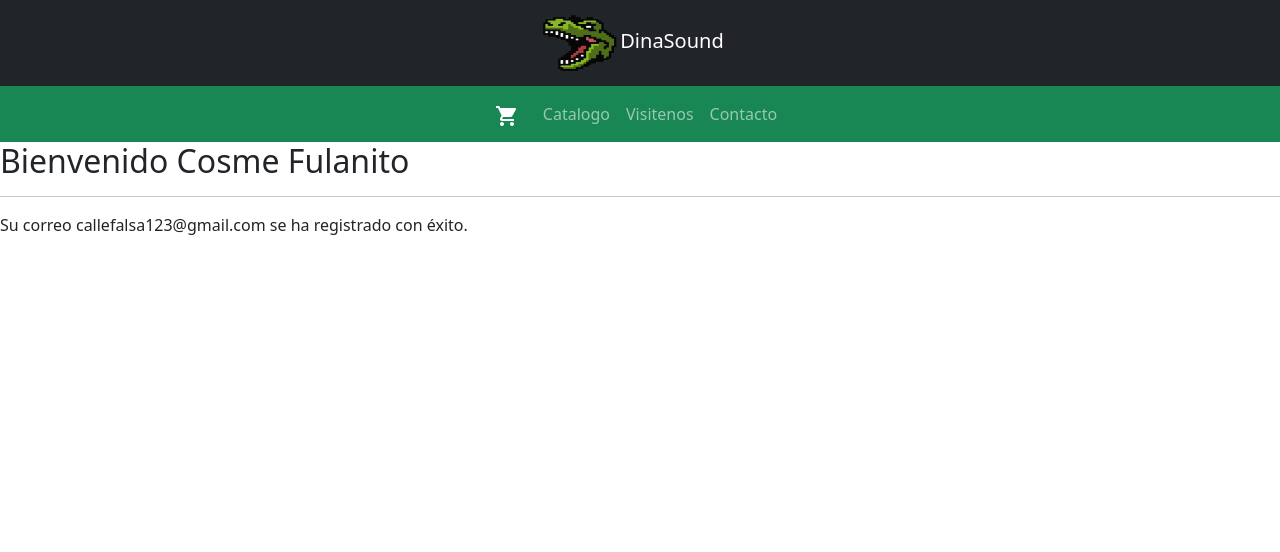
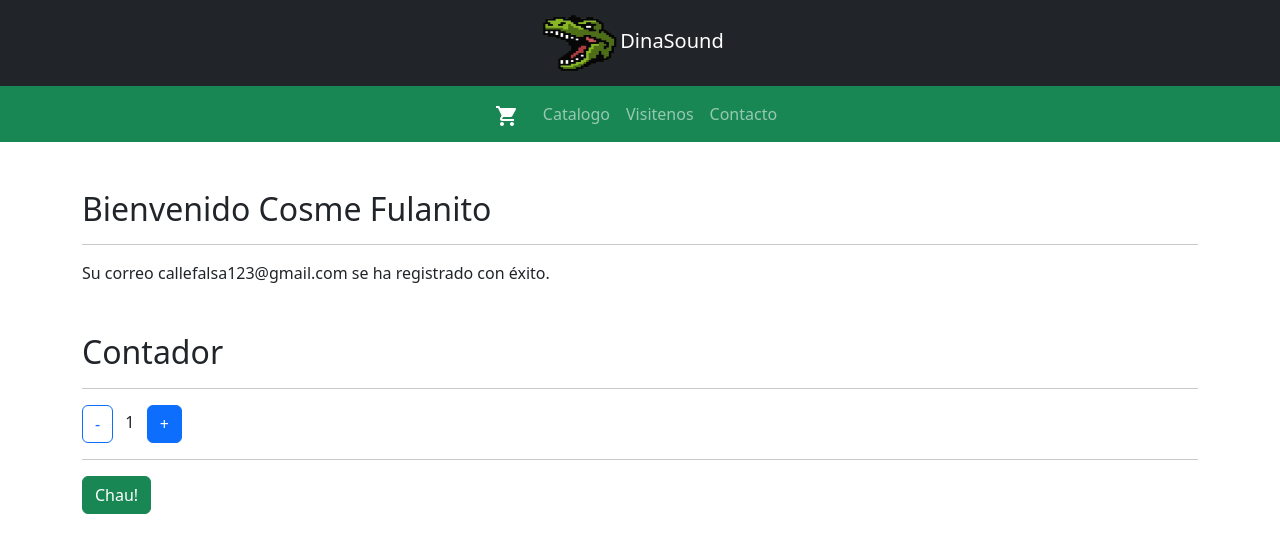
Before and after one commit to diosoid/Curso-de-React-JS, a React (Create React App) app: page / in a window 1280 px wide. Shown: the top 552 px of the page. Built offline with nearby package versions, Linux system fonts and the light colour scheme.

Commit message:
Practicando contador

```diff
--- a/src/App.js
+++ b/src/App.js
@@ -3,6 +3,7 @@
 import Header from './components/Header/Header'
 import ItemListContainer from './components/ItemListContainer'
 import 'bootstrap/dist/css/bootstrap.min.css';
+import Contador from './components/Contador';
 
 
 
@@ -16,6 +17,7 @@
     <div>
     <Header/>
     <ItemListContainer usuario1 = "Cosme Fulanito" correoElectronico= "callefalsa123@gmail.com"/>
+    <Contador/>
 
     </div>
   );
--- /dev/null
+++ b/src/components/Contador.js
@@ -0,0 +1,49 @@
+
+import { useState } from "react"
+
+
+
+const Contador = (  ) => {
+
+    //let counter = 1
+
+    let [counter, setCounter] = useState(1)
+    const[ saludar, setSaludar] = useState(false)
+
+    const handleSumar = () => {
+        setCounter (counter + 1)
+        console.log(counter)
+    }
+
+    const handleRestar = () => {
+        if (counter > 0) {
+            setCounter (counter - 1)
+        }
+    }
+
+    const handleSaludar = () => {
+        setSaludar(!saludar)
+    }
+
+
+
+    return (
+      <div className="container my-5">
+
+        <h2>Contador</h2>
+        <hr/>
+
+        <button onClick={handleRestar} className="btn btn-outline-primary">-</button>
+        <span className="mx-2"> {counter} </span>
+        <button onClick={handleSumar}className="btn btn-primary">+</button>
+        <hr/>
+        <button onClick={handleSaludar} className="btn btn-success"> {saludar ? "Hola!" : "Chau!" }</button>
+
+      </div>
+
+
+
+    );
+  }
+
+  export default Contador;
--- a/src/components/ItemListContainer.js
+++ b/src/components/ItemListContainer.js
@@ -2,7 +2,7 @@
 
 const ItemListContainer = ( { usuario1 , correoElectronico} ) => {
     return (
-      <div >
+      <div className="container my-5">
         <h2>Bienvenido {usuario1}</h2>
         <hr/>
         <p>Su correo {correoElectronico} se ha registrado con éxito.</p>
```
